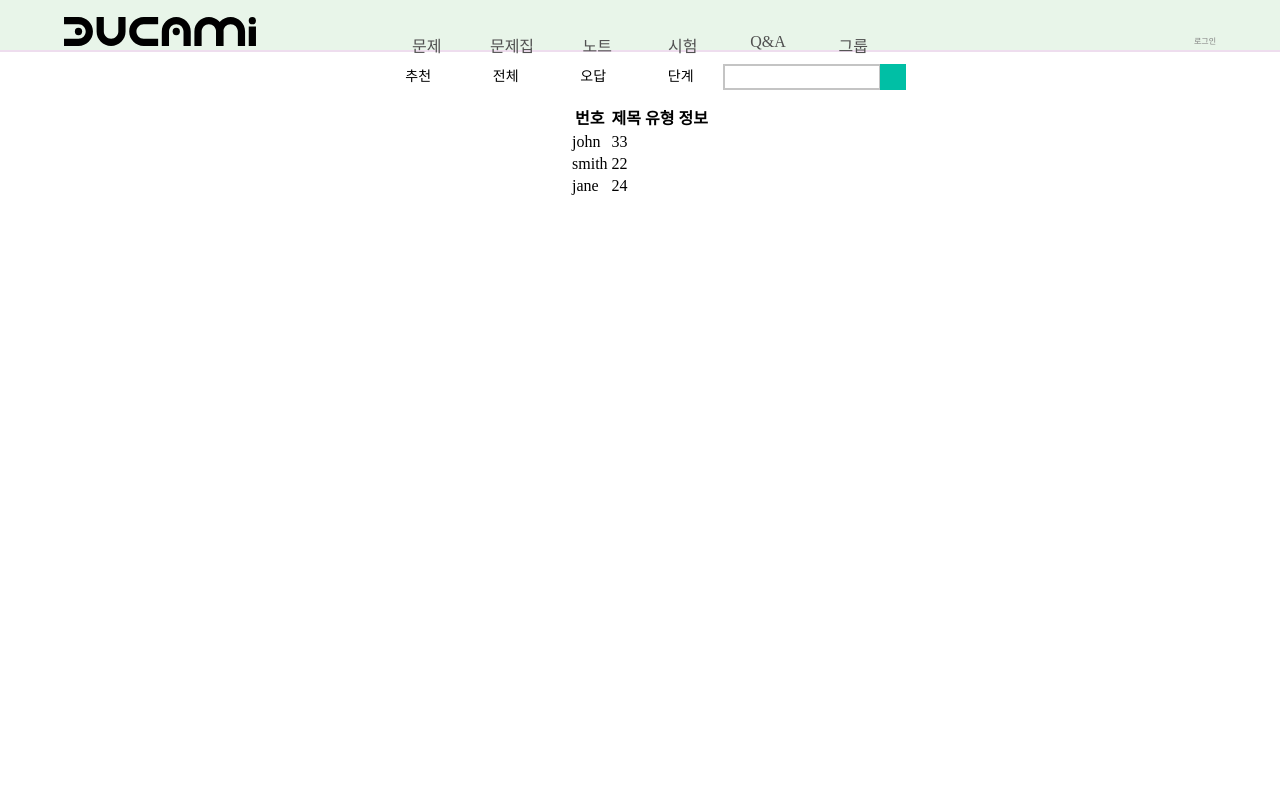
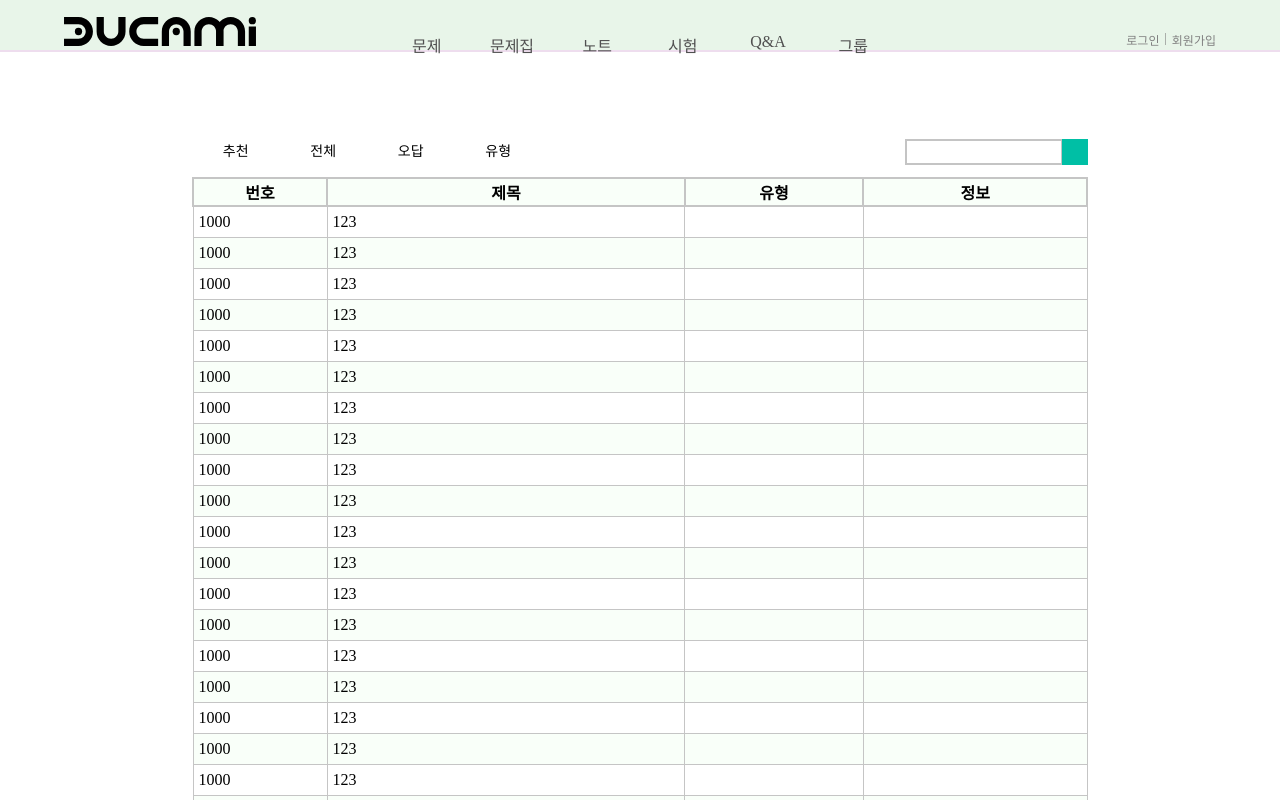
Before and after one commit to Project-DUCADEMY/ducademy-web, a React (Create React App) app: page /problems in a window 1280 px wide. Shown: the top 800 px of the page. Built offline with nearby package versions, Linux system fonts and the light colour scheme; a web font is replaced by a local one.

Commit message:
Problems Page

```diff
--- /dev/null
+++ b/src/Dummy/Problems.js
@@ -0,0 +1,243 @@
+export default [
+	{
+		idNumber: 1000,
+		title: '123'
+	},
+	{
+		idNumber: 1000,
+		title: '123'
+	},
+	{
+		idNumber: 1000,
+		title: '123'
+	},
+	{
+		idNumber: 1000,
+		title: '123'
+	},
+	{
+		idNumber: 1000,
+		title: '123'
+	},
+	{
+		idNumber: 1000,
+		title: '123'
+	},
+	{
+		idNumber: 1000,
+		title: '123'
+	},
+	{
+		idNumber: 1000,
+		title: '123'
+	},
+	{
+		idNumber: 1000,
+		title: '123'
+	},
+	{
+		idNumber: 1000,
+		title: '123'
+	},
+	{
+		idNumber: 1000,
+		title: '123'
+	},
+	{
+		idNumber: 1000,
+		title: '123'
+	},
+	{
+		idNumber: 1000,
+		title: '123'
+	},
+	{
+		idNumber: 1000,
+		title: '123'
+	},
+	{
+		idNumber: 1000,
+		title: '123'
+	},
+	{
+		idNumber: 1000,
+		title: '123'
+	},
+	{
+		idNumber: 1000,
+		title: '123'
+	},
+	{
+		idNumber: 1000,
+		title: '123'
+	},
+	{
+		idNumber: 1000,
+		title: '123'
+	},
+	{
+		idNumber: 1000,
+		title: '123'
+	},
+	{
+		idNumber: 1000,
+		title: '123'
+	},
+	{
+		idNumber: 1000,
+		title: '123'
+	},
+	{
+		idNumber: 1000,
+		title: '123'
+	},
+	{
+		idNumber: 1000,
+		title: '123'
+	},
+	{
+		idNumber: 1000,
+		title: '123'
+	},
+	{
+		idNumber: 1000,
+		title: '123'
+	},
+	{
+		idNumber: 1000,
+		title: '123'
+	},
+	{
+		idNumber: 1000,
+		title: '123'
+	},
+	{
+		idNumber: 1000,
+		title: '123'
+	},
+	{
+		idNumber: 1000,
+		title: '123'
+	},
+	{
+		idNumber: 1000,
+		title: '123'
+	},
+	{
+		idNumber: 1000,
+		title: '123'
+	},
+	{
+		idNumber: 1000,
+		title: '123'
+	},
+	{
+		idNumber: 1000,
+		title: '123'
+	},
+	{
+		idNumber: 1000,
+		title: '123'
+	},
+	{
+		idNumber: 1000,
+		title: '123'
+	},
+	{
+		idNumber: 1000,
+		title: '123'
+	},
+	{
+		idNumber: 1000,
+		title: '123'
+	},
+	{
+		idNumber: 1000,
+		title: '123'
+	},
+	{
+		idNumber: 1000,
+		title: '123'
+	},
+	{
+		idNumber: 1000,
+		title: '123'
+	},
+	{
+		idNumber: 1000,
+		title: '123'
+	},
+	{
+		idNumber: 1000,
+		title: '123'
+	},
+	{
+		idNumber: 1000,
+		title: '123'
+	},
+	{
+		idNumber: 1000,
+		title: '123'
+	},
+	{
+		idNumber: 1000,
+		title: '123'
+	},
+	{
+		idNumber: 1000,
+		title: '123'
+	},
+	{
+		idNumber: 1000,
+		title: '123'
+	},
+	{
+		idNumber: 1000,
+		title: '123'
+	},
+	{
+		idNumber: 1000,
+		title: '123'
+	},
+	{
+		idNumber: 1000,
+		title: '123'
+	},
+	{
+		idNumber: 1000,
+		title: '123'
+	},
+	{
+		idNumber: 1000,
+		title: '123'
+	},
+	{
+		idNumber: 1000,
+		title: '123'
+	},
+	{
+		idNumber: 1000,
+		title: '123'
+	},
+	{
+		idNumber: 1000,
+		title: '123'
+	},
+	{
+		idNumber: 1000,
+		title: '123'
+	},
+	{
+		idNumber: 1000,
+		title: '123'
+	},
+	{
+		idNumber: 1000,
+		title: '123'
+	},
+	{
+		idNumber: 1000,
+		title: '123'
+	},
+
+]
--- a/src/components/NavBar/UserInfo.jsx
+++ b/src/components/NavBar/UserInfo.jsx
@@ -21,20 +21,24 @@ const UserImg = styled.img`
 `
 const Username = styled.div`
 	color: grey;
-	font-size: 8px;
+	font-size: 12px;
 	margin-top: 30px;
 	margin-left: 5px;
 `
 const Sign = styled.div`
 	color: grey;
-	font-size: 8px;
+	font-size: 10px;
 	margin-top: 30px;
 	margin-left: 5px;
+`
+const LoginJoinWrapper = styled.div`
+	display: flex;
 `
 const LinkWrapper = styled(Link)`
 	&:focus, &:hover, &:visited, &:link, &:active {
         text-decoration: none;
     }
+    display: flex;
 `
 const UserInfo = () => {
 	const userState = useRecoilValue(userData)
@@ -43,9 +47,15 @@ const UserInfo = () => {
 			{
 				userState === null ? (
 				<>
-					<LinkWrapper to={'/login'}>
-						<Username>로그인</Username>
-					</LinkWrapper>
+					<LoginJoinWrapper>
+						<LinkWrapper to={'/login'}>
+							<Username>로그인</Username>
+						</LinkWrapper>
+						<Username>|</Username>
+						<LinkWrapper to={'/join'}>
+							<Username>회원가입</Username>
+						</LinkWrapper>
+					</LoginJoinWrapper>
 				</>
 				) : (
 				<>
--- a/src/components/Problems/Problems.jsx
+++ b/src/components/Problems/Problems.jsx
@@ -2,11 +2,13 @@ import styled from 'styled-components'
 import SearchSpace from './SearchSpace'
 import ProblemsTable from './ProblemsTable'
 const Main = styled.div	`
+	margin-top: 75px;
 	width: 70%;
 	display: flex;
 	flex-direction: column;
     align-content: center;
     align-items: center;
+
 `
 
 const Problems = () => {
--- a/src/components/Problems/ProblemsTable.jsx
+++ b/src/components/Problems/ProblemsTable.jsx
@@ -1,38 +1,63 @@
 import styled from 'styled-components'
-const TableDivWrapper = styled.div`
-
+import dummy from '../../Dummy/Problems'
+const Table = styled.table`
+	width: 100%;
+	border-collapse: collapse;
 `
-const Table = styled.table`
-	border: 1px;
+const Th = styled.th`
+	border: 2px solid #c5c5c5;
+`
+const NumberTh = styled(Th)`
+	width: 15%;
+`
+const TitleTh = styled(Th)`
+	width: 40%;
+`
+const TypeTh = styled(Th)`
+	width: 20%;
+`
+const InfoTh = styled(Th)`
+	width: 25%;
+`
+const Td = styled.td`
+	padding: 5px;
+	border: 1px solid #c5c5c5;
+	height: 20px;
+`
+const Tr = styled.tr`
+	height: 20px;
+	&:hover{
+		background-color: #AED581;
+	}
+	cursor: pointer;
+	background-color: ${props => props.idx % 2 == 1 ? '#F9FFF9' : ''}
 `
 const ProblemsTable = () => {
 	return (
-	<TableDivWrapper>
 		<Table>
 	      <thead>
-	        <tr>
-	          	<th>번호</th>
-	          	<th>제목</th>
-	          	<th>유형</th>
-	          	<th>정보</th>
-	        </tr>
+	        <Tr idx={1}>
+	          	<NumberTh>번호</NumberTh>
+	          	<TitleTh>제목</TitleTh>
+	          	<TypeTh>유형</TypeTh>
+	          	<InfoTh>정보</InfoTh>
+	        </Tr>
 	      </thead>
 	      <tbody>
-	        <tr>
-	          <td>john</td>
-	          <td>33</td>
-	        </tr>
-	        <tr>
-	          <td>smith</td>
-	          <td>22</td>
-	        </tr>
-	        <tr>
-	          <td>jane</td>
-	          <td>24</td>
-	        </tr>
+	      {
+	      	dummy.map((element, idx) => {
+	      		return (
+	      		<Tr key={idx} idx={idx}>
+	      			<Td>{element.idNumber}</Td>
+		         	<Td>{element.title}</Td>
+		         	<Td></Td>
+		         	<Td></Td>
+		        </Tr>
+	      		)
+	      	})
+	      }
 	      </tbody>
 	    </Table>
-	</TableDivWrapper>
 	)
 }
 export default ProblemsTable
--- a/src/components/Problems/SearchSpace.jsx
+++ b/src/components/Problems/SearchSpace.jsx
@@ -2,9 +2,10 @@ import styled from 'styled-components'
 import { useState } from 'react'
 import '../../fonts/Nanum_Gothic_Coding.css'
 const Main = styled.div`
+	width: 100%;
 	display: flex;
-	justify-content: center;
     align-items: center;
+    justify-content: space-between;
 `
 const OpctionsWrapper = styled.div`
 	display: flex;
@@ -14,7 +15,9 @@ const OpctionsWrapper = styled.div`
 	height: 50px;
 `
 const SearchBarWarpper = styled.div`
-
+	display: flex;
+    flex-direction: row;
+    align-items: center;
 `
 const SearchBar = styled.input`
   	outline: none;
@@ -28,7 +31,7 @@ const SubmitButton = styled.div`
 	width: 26px;
 	background-color: #00BFA5;
 	margin-left: 1px;
-	cursor: pointer
+	cursor: pointer;
 `
 const Opction = styled.div`
 	width: 80px;
@@ -47,7 +50,7 @@ const opctions = [
 	'추천',
 	'전체',
 	'오답',
-	'단계'
+	'유형'
 ]
 const SearchSpace = () => {
 	const [getOnOver, setOnOver] = useState(false)
@@ -60,8 +63,10 @@ const SearchSpace = () => {
 				})
 			}
 			</OpctionsWrapper>
-			<SearchBar/>
-			<SubmitButton/>
+			<SearchBarWarpper>
+				<SearchBar/>
+				<SubmitButton/>
+			</SearchBarWarpper>
 		</Main>
 	)
 }
```
